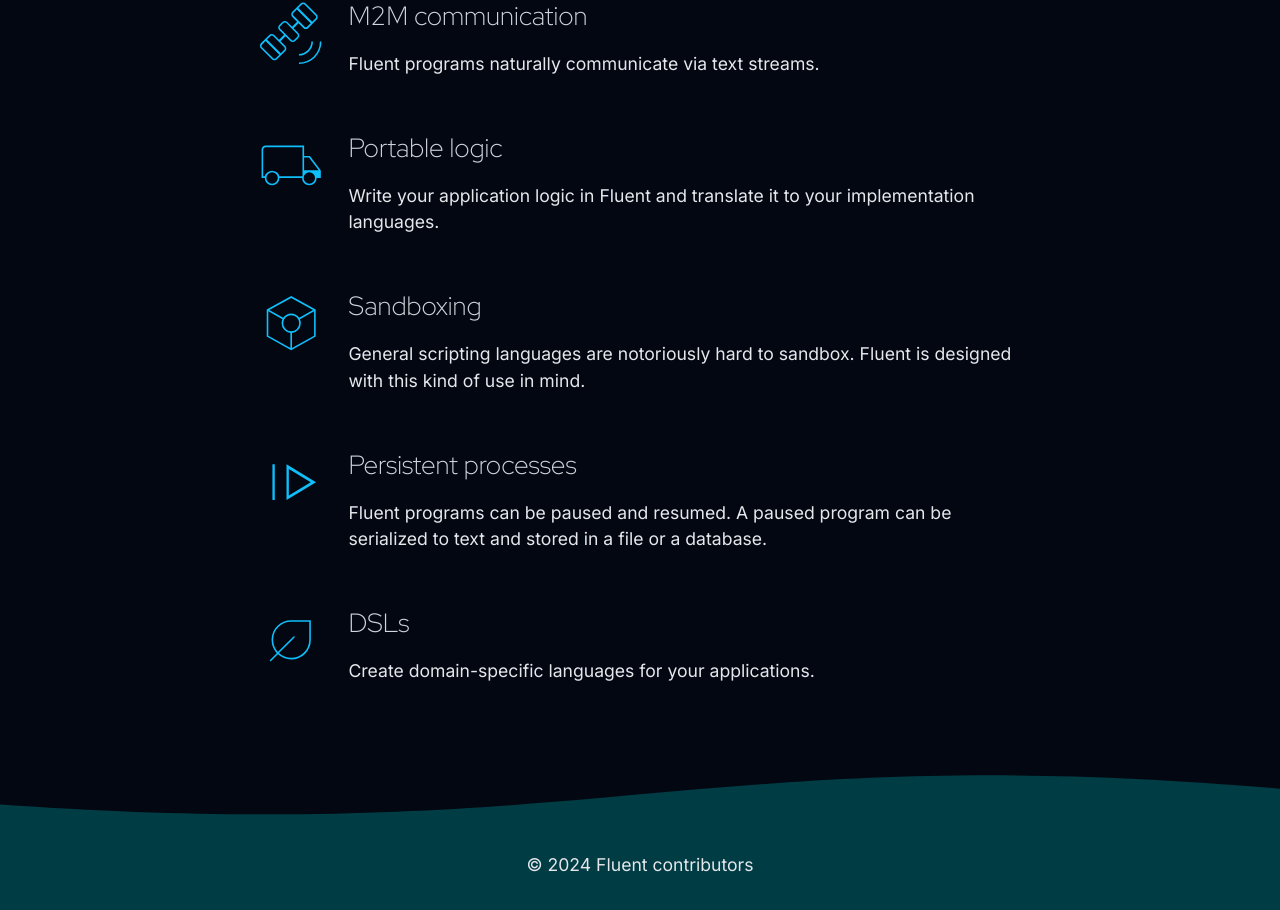
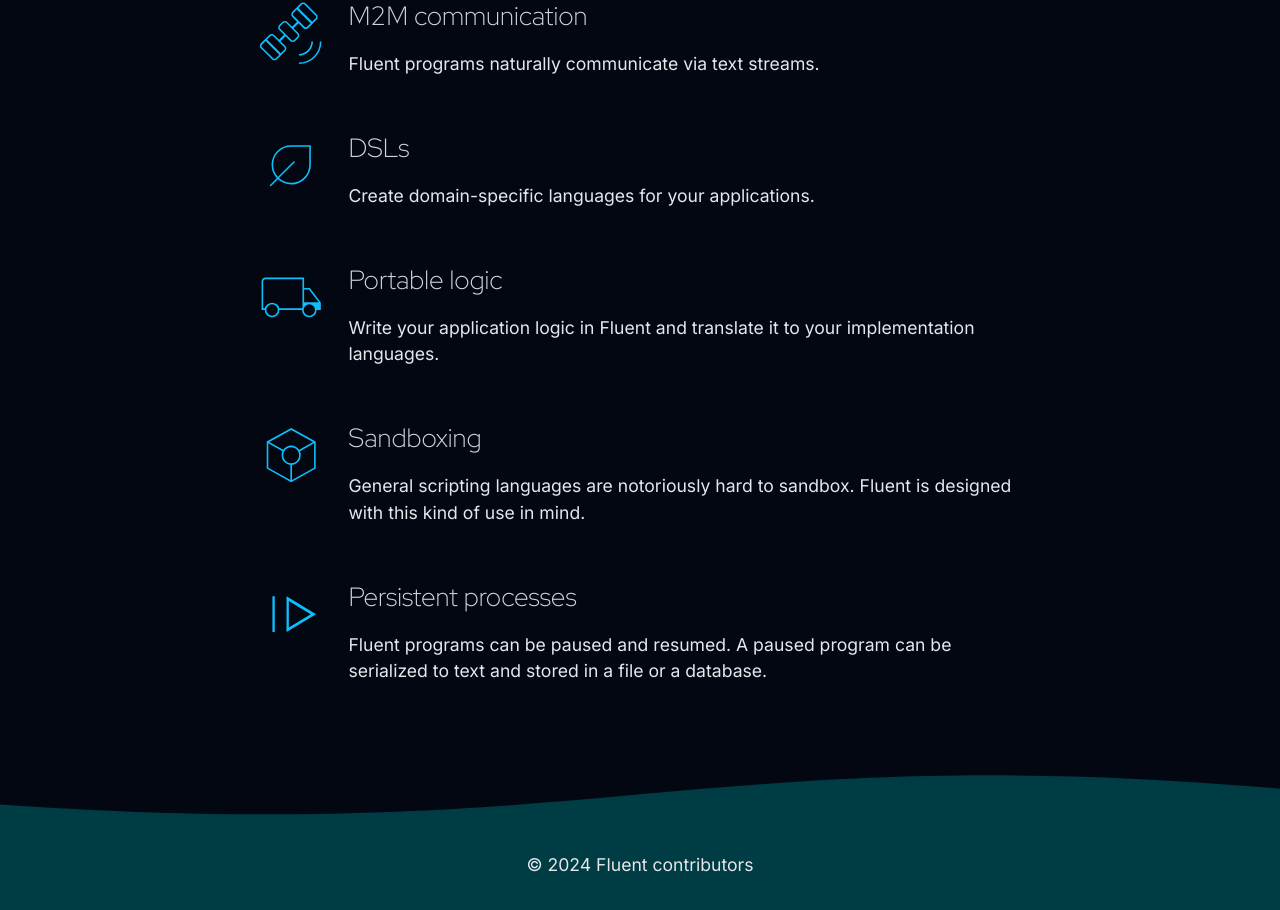
Before and after one commit to kkeri/fluentlang.io, a Next.js app: page / in a window 1280 px wide. Shown: the part 2155-3065 px from the top of the page. Built offline with nearby package versions, Linux system fonts and the light colour scheme.

Commit message:
move the DSL use case upwards

```diff
--- a/app/page.tsx
+++ b/app/page.tsx
@@ -101,6 +101,9 @@ export default function Page () {
           <UseCase title='M2M communication' icon={M2MCommunicationIcon}>
             Fluent programs naturally communicate via text streams.
           </UseCase>
+          <UseCase title='DSLs' icon={DSLsIcon}>
+            Create domain-specific languages for your applications.
+          </UseCase>
           <UseCase title='Portable logic' icon={PortableLogicIcon}>
             Write your application logic in Fluent and translate it to your
             implementation languages.
@@ -112,9 +115,6 @@ export default function Page () {
           <UseCase title='Persistent processes' icon={PersistentProcessesIcon}>
             Fluent programs can be paused and resumed.
             A paused program can be serialized to text and stored in a file or a database.
-          </UseCase>
-          <UseCase title='DSLs' icon={DSLsIcon}>
-            Create domain-specific languages for your applications.
           </UseCase>
         </div>
       </div>
```
